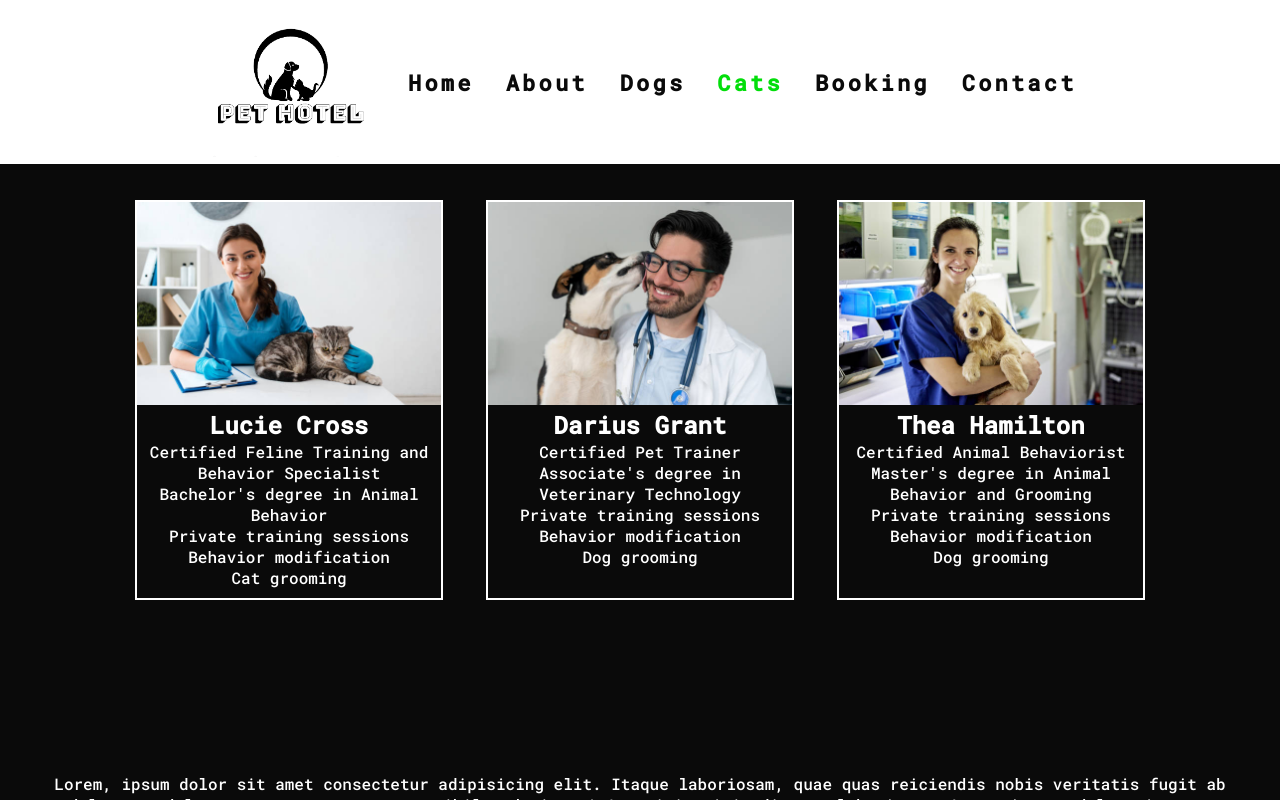
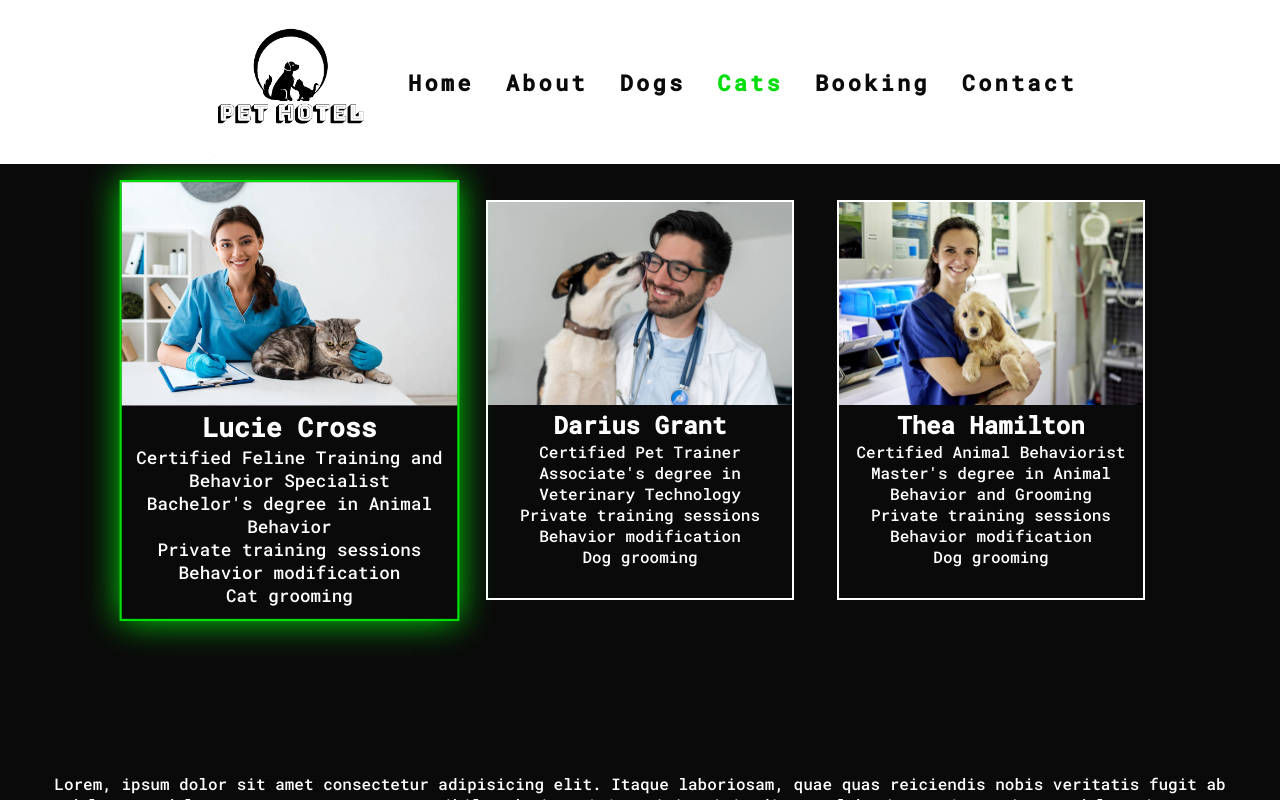
Before and after one commit to lucasonasis/pet-hotel, a React (Create React App) app: page /cats in a window 1280 px wide. In both pictures the pointer is over the element 289 px from the left and 4031 px from the top of the page. Shown: the part 3631-4431 px from the top of the page. Built offline with nearby package versions, Linux system fonts and the light colour scheme.

Commit message:
Styling for trainer card

```diff
--- a/src/pages/cats/Cats.css
+++ b/src/pages/cats/Cats.css
@@ -137,3 +137,18 @@
     border: 2px solid white;
     padding-bottom: 1%;
 }
+
+.pages-cats-trainer-content-one,
+.pages-cats-trainer-content-two,
+.pages-cats-trainer-content-three {
+  display: inline-block;
+  transition: transform 0.3s, box-shadow 0.3s;
+}
+
+.pages-cats-trainer-content-one:hover,
+.pages-cats-trainer-content-two:hover,
+.pages-cats-trainer-content-three:hover {
+  transform: scale(1.1);
+  box-shadow: 0 0 30px #02de0a;
+  border: 2px solid #02de0a;
+}
```
